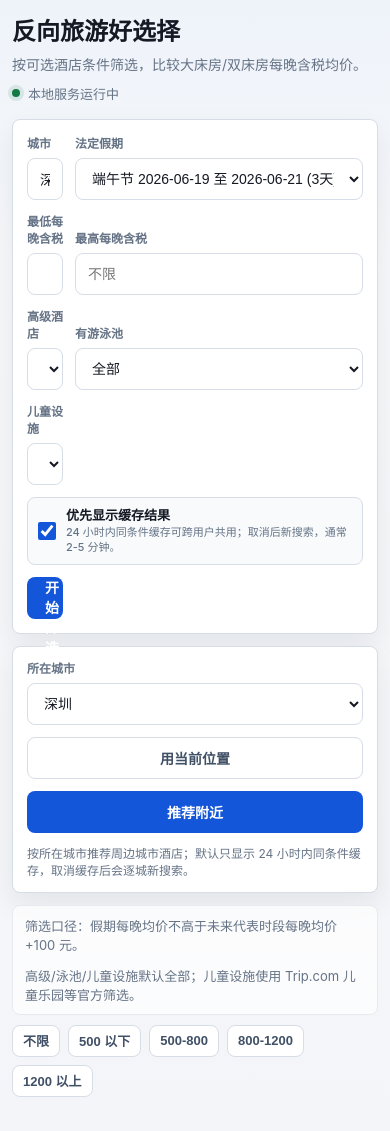
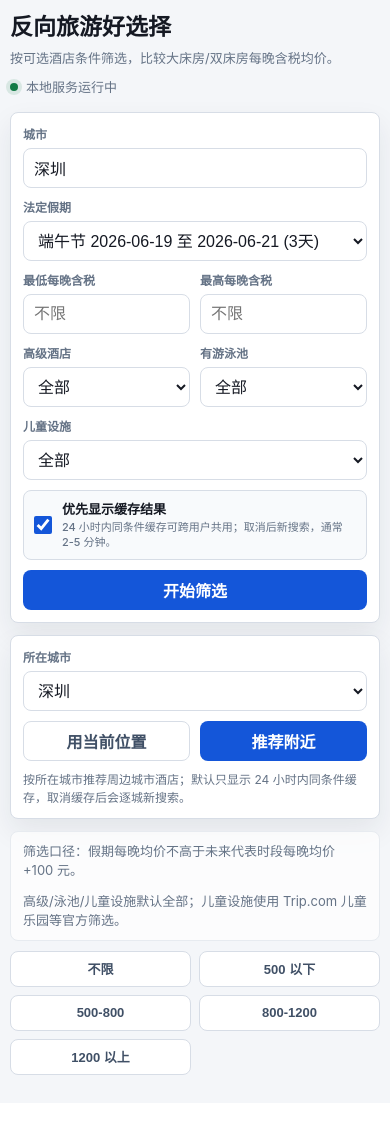
Before and after one commit to linxz-coder/reverse-traval, a Flask app: page / in a window 390 px wide. After the commit the page ends 1075 px from the top, so only its background shows below. Run offline with Flask 3, Linux system fonts and the light colour scheme.

Commit message:
Improve mobile layout

```diff
--- a/templates/index.html
+++ b/templates/index.html
@@ -24,8 +24,10 @@
         --shadow: 0 12px 28px rgba(20, 32, 50, 0.08);
       }
       * { box-sizing: border-box; }
+      * { min-width: 0; }
       body {
         margin: 0;
+        overflow-x: hidden;
         background:
           linear-gradient(180deg, #eef3fa 0, #f7f8fa 260px, var(--bg) 100%);
         color: var(--text);
@@ -433,14 +438,105 @@
         .area-grid { grid-template-columns: repeat(2, minmax(0, 1fr)); }
       }
       @media (max-width: 720px) {
-        .page { padding: 18px 12px 34px; }
+        body {
+          background: #f4f6f9;
+        }
+        .page {
+          padding: 14px 10px 28px;
+        }
         .topbar { display: block; }
-        .health { margin-top: 10px; }
-        h1 { font-size: 24px; }
-        .toolbar, .nearby-toolbar, .summary, .area-grid { grid-template-columns: 1fr; }
+        .health {
+          margin-top: 10px;
+          white-space: normal;
+        }
+        h1 { font-size: 23px; }
+        .sub {
+          font-size: 13px;
+          line-height: 1.45;
+        }
+        .toolbar {
+          grid-template-columns: repeat(2, minmax(0, 1fr));
+          gap: 10px;
+          padding: 12px;
+        }
+        .toolbar > label:nth-of-type(1),
+        .toolbar > label:nth-of-type(2),
+        .toolbar > label:nth-of-type(7),
+        .toolbar > .cache-option,
+        .toolbar > button {
+          grid-column: 1 / -1;
+        }
+        .nearby-toolbar {
+          grid-template-columns: repeat(2, minmax(0, 1fr));
+          gap: 10px;
+          padding: 12px;
+        }
+        .nearby-toolbar > label,
+        .nearby-toolbar > .nearby-hint {
+          grid-column: 1 / -1;
+        }
+        .summary {
+          grid-template-columns: repeat(2, minmax(0, 1fr));
+        }
+        .area-grid { grid-template-columns: 1fr; }
+        label { gap: 6px; }
+        input, select, button {
+          height: 40px;
+          padding: 0 10px;
+          font-size: 16px;
+        }
+        .cache-option {
+          min-height: 0;
+          padding: 10px;
+        }
+        .cache-option small {
+          font-size: 11px;
+        }
+        .quickbar {
+          display: grid;
+          grid-template-columns: repeat(2, minmax(0, 1fr));
+          gap: 8px;
+        }
+        .chip-btn {
+          width: 100%;
+          height: 36px;
+        }
+        .notice {
+          line-height: 1.45;
+        }
+        .stat {
+          padding: 12px;
+          min-height: 70px;
+        }
+        .stat .v {
+          font-size: 17px;
+          overflow-wrap: anywhere;
+        }
         .notice, .status, .table-head, .table-tools, .section-head {
           align-items: flex-start;
           flex-direction: column;
+        }
+        .table-head {
+          gap: 10px;
+          padding: 12px;
+        }
+        .table-tools,
+        .segmented {
+          width: 100%;
+        }
+        .segmented {
+          display: grid;
+          grid-template-columns: repeat(3, minmax(0, 1fr));
+          gap: 6px;
+        }
+        .seg-btn {
+          width: 100%;
+          height: 34px;
+          padding: 0 6px;
+          font-size: 12px;
+        }
+        .table-meta {
+          line-height: 1.45;
         }
         .table-wrap { overflow: visible; }
         table {
```
Also changed, not shown: other parts of templates/index.html (+55 -2 lines).
